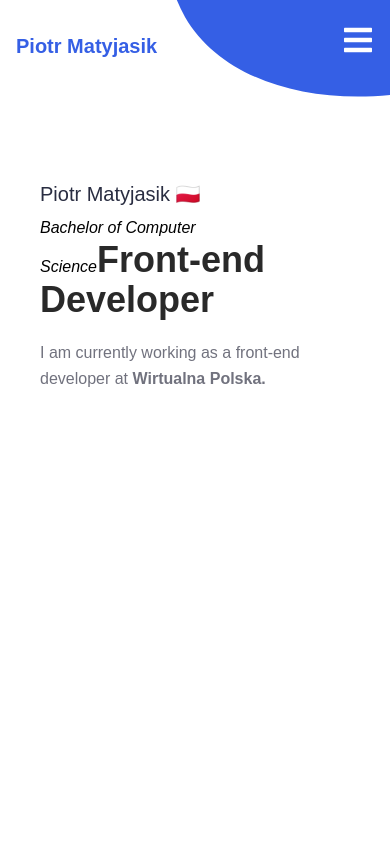
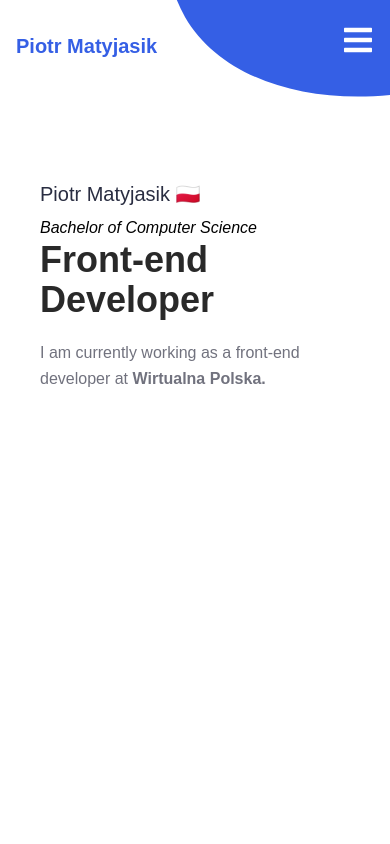
Before and after one commit to pmatyjasik/pmatyjasik.com, a React (Create React App) app: page / in a window 390 px wide. Shown: the top 844 px of the page. Built offline with nearby package versions, Linux system fonts and the light colour scheme.

Commit message:
UI fixes

```diff
--- a/src/components/About.tsx
+++ b/src/components/About.tsx
@@ -19,7 +19,7 @@ const About = () => {
           </motion.h3>
           <i>Bachelor of Computer Science</i>
           <motion.span
-            className="text-4xl font-semibold sm:text-5xl text-heading"
+            className="text-4xl font-semibold sm:text-5xl text-heading block"
             initial={{ y: -200, opacity: 0 }}
             whileInView={{ y: 0, opacity: 1 }}
             viewport={{ once: true }}
--- a/src/components/MobileMenu.tsx
+++ b/src/components/MobileMenu.tsx
@@ -27,7 +27,7 @@ const MobileMenu = () => {
         initial="closed"
         variants={variants}
         id="burger_menu"
-        className="fixed right-0 z-10 flex flex-col items-center w-2/5 rounded-bl-[150px] rounded-tl-[50px] bg-primary top-15 md:hidden"
+        className="fixed right-0 z-10 flex flex-col items-center w-2/5 rounded-bl-[75px] rounded-tl-[50px] bg-primary top-15 md:hidden"
       >
         <ul className="py-10" onClick={toggle}>
           <NavItem navMobile={true} url="#about" text="About" />
```
